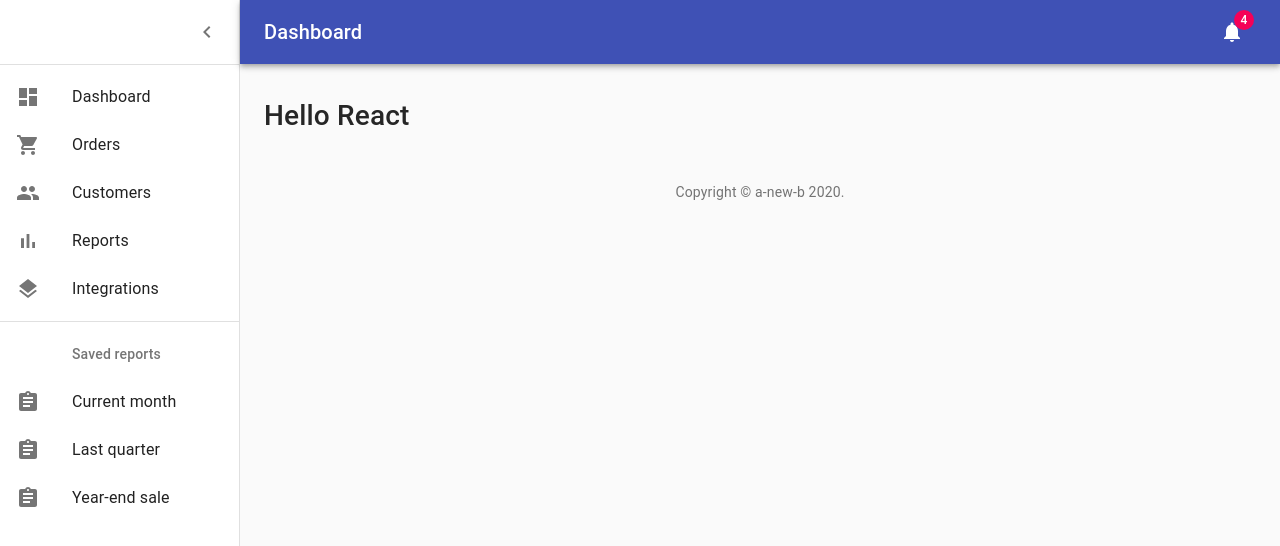
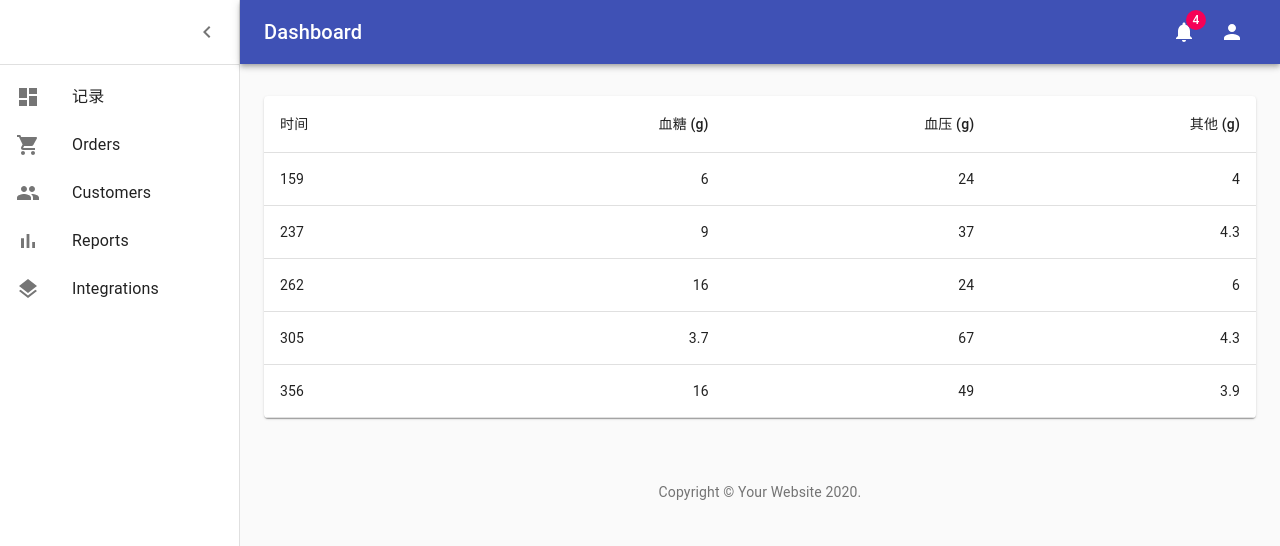
Before and after one commit to A-new-b/community_manager, a React (Create React App) app: page /home in a window 1280 px wide. Shown: the top 546 px of the page. Built offline with nearby package versions, Linux system fonts and the light colour scheme.

Commit message:
m1.get clear how to use notistack;2.finish form

```diff
--- /dev/null
+++ b/src/components/Copyright.js
@@ -0,0 +1,16 @@
+import Typography from "@material-ui/core/Typography";
+import Link from "@material-ui/core/Link";
+import React from "react";
+
+export function Copyright() {
+    return (
+        <Typography variant="body2" color="textSecondary" align="center">
+            {'Copyright © '}
+            <Link color="inherit" href="https://material-ui.com/">
+                Your Website
+            </Link>{' '}
+            {new Date().getFullYear()}
+            {'.'}
+        </Typography>
+    );
+}
--- /dev/null
+++ b/src/components/Table.js
@@ -0,0 +1,58 @@
+import React from 'react';
+import { makeStyles } from '@material-ui/core/styles';
+import Table from '@material-ui/core/Table';
+import TableBody from '@material-ui/core/TableBody';
+import TableCell from '@material-ui/core/TableCell';
+import TableContainer from '@material-ui/core/TableContainer';
+import TableHead from '@material-ui/core/TableHead';
+import TableRow from '@material-ui/core/TableRow';
+import Paper from '@material-ui/core/Paper';
+
+const useStyles = makeStyles({
+    table: {
+        minWidth: 650,
+    },
+});
+
+function createData( time, fat, carbs, others) {
+    return {time, fat, carbs, others };
+}
+
+const rows = [
+    createData(159, 6.0, 24, 4.0),
+    createData( 237, 9.0, 37, 4.3),
+    createData(262, 16.0, 24, 6.0),
+    createData(305, 3.7, 67, 4.3),
+    createData(356, 16.0, 49, 3.9),
+];
+
+export default function SimpleTable() {
+    const classes = useStyles();
+
+    return (
+        <TableContainer component={Paper}>
+            <Table className={classes.table} aria-label="simple table">
+                <TableHead>
+                    <TableRow>
+                        <TableCell>时间</TableCell>
+                        <TableCell align="right">血糖&nbsp;(g)</TableCell>
+                        <TableCell align="right">血压&nbsp;(g)</TableCell>
+                        <TableCell align="right">其他&nbsp;(g)</TableCell>
+                    </TableRow>
+                </TableHead>
+                <TableBody>
+                    {rows.map(row => (
+                        <TableRow key={row.time}>
+                            <TableCell component="th" scope="row">
+                                {row.time}
+                            </TableCell>
+                            <TableCell align="right">{row.fat}</TableCell>
+                            <TableCell align="right">{row.carbs}</TableCell>
+                            <TableCell align="right">{row.others}</TableCell>
+                        </TableRow>
+                    ))}
+                </TableBody>
+            </Table>
+        </TableContainer>
+    );
+}
--- /dev/null
+++ b/src/components/nav-drawer.js
@@ -0,0 +1,53 @@
+import React from "react";
+import {makeStyles} from "@material-ui/core/styles";
+import ListItem from '@material-ui/core/ListItem';
+import ListItemIcon from '@material-ui/core/ListItemIcon';
+import ListItemText from '@material-ui/core/ListItemText';
+import ListSubheader from '@material-ui/core/ListSubheader';
+import DashboardIcon from '@material-ui/icons/Dashboard';
+import ShoppingCartIcon from '@material-ui/icons/ShoppingCart';
+import PeopleIcon from '@material-ui/icons/People';
+import BarChartIcon from '@material-ui/icons/BarChart';
+import LayersIcon from '@material-ui/icons/Layers';
+import AssignmentIcon from '@material-ui/icons/Assignment';
+
+const useStyle = makeStyles(theme =>({}));
+
+export function NavDrawer(props) {
+    // eslint-disable-next-line react-hooks/rules-of-hooks
+    const classes=useStyle();
+    return(
+        <div>
+            <ListItem button>
+                <ListItemIcon>
+                    <DashboardIcon />
+                </ListItemIcon>
+                <ListItemText primary="记录" />
+            </ListItem>
+            <ListItem button>
+                <ListItemIcon>
+                    <ShoppingCartIcon />
+                </ListItemIcon>
+                <ListItemText primary="Orders" />
+            </ListItem>
+            <ListItem button onClick={()=>{props.history.push('/home')}}>
+                <ListItemIcon>
+                    <PeopleIcon />
+                </ListItemIcon>
+                <ListItemText primary="Customers" />
+            </ListItem>
+            <ListItem button>
+                <ListItemIcon>
+                    <BarChartIcon />
+                </ListItemIcon>
+                <ListItemText primary="Reports" />
+            </ListItem>
+            <ListItem button>
+                <ListItemIcon>
+                    <LayersIcon />
+                </ListItemIcon>
+                <ListItemText primary="Integrations" />
+            </ListItem>
+        </div>
+    )
+}
--- /dev/null
+++ b/src/pages/Information.js
@@ -0,0 +1,10 @@
+import React from "react";
+import SimpleTable from "../components/Table";
+
+export function Information() {
+    return(
+        <div>
+            <SimpleTable/>
+        </div>
+    )
+}
--- a/src/pages/Layouts/BasicLayouts.js
+++ b/src/pages/Layouts/BasicLayouts.js
@@ -18,7 +18,9 @@ import Link from '@material-ui/core/Link';
 import MenuIcon from '@material-ui/icons/Menu';
 import ChevronLeftIcon from '@material-ui/icons/ChevronLeft';
 import NotificationsIcon from '@material-ui/icons/Notifications';
-import { mainListItems, secondaryListItems } from './listItems';
+import PersonIcon from '@material-ui/icons/Person';
+
+import {NavDrawer} from "../../components/nav-drawer";
 // import Chart from './Chart';
 // import Deposits from './Deposits';
 // import Orders from './Orders';
@@ -27,26 +29,15 @@ import {
     Switch,
     Route,
 } from "react-router-dom";
-import {home} from "../home";
-
-function Copyright() {
-    return (
-        <Typography variant="body2" color="textSecondary" align="center">
-            {'Copyright © '}
-            <Link color="inherit" href="https://material-ui.com/">
-                a-new-b
-            </Link>{' '}
-            {new Date().getFullYear()}
-            {'.'}
-        </Typography>
-    );
-}
+import {Information} from "../Information";
+import {Copyright} from "../../components/Copyright";
 
 const drawerWidth = 240;
 
 const useStyles = makeStyles(theme => ({
     root: {
         display: 'flex',
+        height:'100%'
     },
     toolbar: {
         paddingRight: 24, // keep right padding when drawer closed
@@ -75,7 +66,7 @@ const useStyles = makeStyles(theme => ({
     },
     menuButton: {
         marginRight: 36,
-    },
+},
     menuButtonHidden: {
         display: 'none',
     },
@@ -105,7 +96,6 @@ const useStyles = makeStyles(theme => ({
     appBarSpacer: theme.mixins.toolbar,
     content: {
         flexGrow: 1,
-        height: '100vh',
         overflow: 'auto',
     },
     container: {
@@ -120,7 +110,7 @@ const useStyles = makeStyles(theme => ({
     },
     fixedHeight: {
         height: 240,
-    },
+    }
 }));
 
 export function BasicLayouts(props) {
@@ -156,6 +146,9 @@ export function BasicLayouts(props) {
                             <NotificationsIcon />
                         </Badge>
                     </IconButton>
+                    <IconButton color="inherit">
+                        <PersonIcon/>
+                    </IconButton>
                 </Toolbar>
             </AppBar>
             <Drawer
@@ -171,25 +164,25 @@ export function BasicLayouts(props) {
                     </IconButton>
                 </div>
                 <Divider />
-                <List>{mainListItems}</List>
-                <Divider />
-                <List>{secondaryListItems}</List>
+                <List>
+                    <NavDrawer/>
+                </List>
             </Drawer>
             <main className={classes.content}>
                 <div className={classes.appBarSpacer} />
                 <Container maxWidth="lg" className={classes.container}>
-                    <div>
+                    <div className={classes.test}>
                         <Router>
                             <Switch>
-                                <Route path={`${props.match.path}`} component={home}/>
-                                <Route path={`${props.match.path}/home`} component={home}/>
+                                <Route path={`${props.match.path}`} component={Information}/>
+                                <Route path={`${props.match.path}/Information`} component={Information}/>
                             </Switch>
                         </Router>
                     </div>
-                    <Box pt={4}>
-                        <Copyright />
-                    </Box>
                 </Container>
+                <Box pt={4}>
+                    <Copyright />
+                </Box>
             </main>
         </div>
     );
--- a/src/pages/Layouts/listItems.js
+++ b/src/pages/Layouts/listItems.js
@@ -45,26 +45,26 @@ export const mainListItems = (
     </div>
 );
 
-export const secondaryListItems = (
-    <div>
-        <ListSubheader inset>Saved reports</ListSubheader>
-        <ListItem button>
-            <ListItemIcon>
-                <AssignmentIcon />
-            </ListItemIcon>
-            <ListItemText primary="Current month" />
-        </ListItem>
-        <ListItem button>
-            <ListItemIcon>
-                <AssignmentIcon />
-            </ListItemIcon>
-            <ListItemText primary="Last quarter" />
-        </ListItem>
-        <ListItem button>
-            <ListItemIcon>
-                <AssignmentIcon />
-            </ListItemIcon>
-            <ListItemText primary="Year-end sale" />
-        </ListItem>
-    </div>
-);
+// export const secondaryListItems = (
+//     <div>
+//         <ListSubheader inset>Saved reports</ListSubheader>
+//         <ListItem button>
+//             <ListItemIcon>
+//                 <AssignmentIcon />
+//             </ListItemIcon>
+//             <ListItemText primary="Current month" />
+//         </ListItem>
+//         <ListItem button>
+//             <ListItemIcon>
+//                 <AssignmentIcon />
+//             </ListItemIcon>
+//             <ListItemText primary="Last quarter" />
+//         </ListItem>
+//         <ListItem button>
+//             <ListItemIcon>
+//                 <AssignmentIcon />
+//             </ListItemIcon>
+//             <ListItemText primary="Year-end sale" />
+//         </ListItem>
+//     </div>
+// );
--- a/src/pages/home.js
+++ /dev/null
@@ -1,11 +0,0 @@
-import React,{Component} from "react";
-
-export class home extends Component{
-    render() {
-        return (
-            <div>
-               <h1>Hello React</h1>
-            </div>
-        );
-    }
-}
--- a/src/pages/login.js
+++ b/src/pages/login.js
@@ -14,18 +14,7 @@ import { makeStyles } from '@material-ui/core/styles';
 import Container from '@material-ui/core/Container';
 import {useSnackbar} from "notistack";
 
-function Copyright() {
-    return (
-        <Typography variant="body2" color="textSecondary" align="center">
-            {'Copyright © '}
-            <Link color="inherit" href="https://material-ui.com/">
-                Your Website
-            </Link>{' '}
-            {new Date().getFullYear()}
-            {'.'}
-        </Typography>
-    );
-}
+import {Copyright} from "../components/Copyright";
 
 const useStyles = makeStyles(theme => ({
     paper: {
@@ -47,11 +36,12 @@ const useStyles = makeStyles(theme => ({
     },
 }));
 
-export function Login() {
+export function Login(props) {
     const classes = useStyles();
-    const { enqueueSnackbar, closeSnackbar } = useSnackbar();
-    const handleClick = () => {
-        enqueueSnackbar('I love hooks');
+    const { enqueueSnackbar } = useSnackbar();
+    const login = () =>{
+        props.history.push('/home')
+        enqueueSnackbar('登陆成功',{variant:'success'})
     };
     return (
         <Container component="main" maxWidth="xs">
@@ -70,7 +60,7 @@ export function Login() {
                         required
                         fullWidth
                         id="email"
-                        label="Email Address"
+                        label="账号"
                         name="email"
                         autoComplete="email"
                         autoFocus
@@ -81,7 +71,7 @@ export function Login() {
                         required
                         fullWidth
                         name="password"
-                        label="Password"
+                        label="密码"
                         type="password"
                         id="password"
                         autoComplete="current-password"
@@ -95,9 +85,8 @@ export function Login() {
                         variant="contained"
                         color="primary"
                         className={classes.submit}
-                        onClick={handleClick}
-                    >
-                        Sign In
+                        onClick = {login}                    >
+                        登录
                     </Button>
                     <Grid container>
                         <Grid item xs>
--- a/src/pages/pages.css
+++ b/src/pages/pages.css
@@ -3,5 +3,5 @@
     margin-top: 10%;
 }
 .form_login{
-
+    background:red ;
 }
```
Also changed, not shown: src/components/notification.js (deleted, +0 -18 lines), src/config/routers/render_routers_map.js (deleted).
